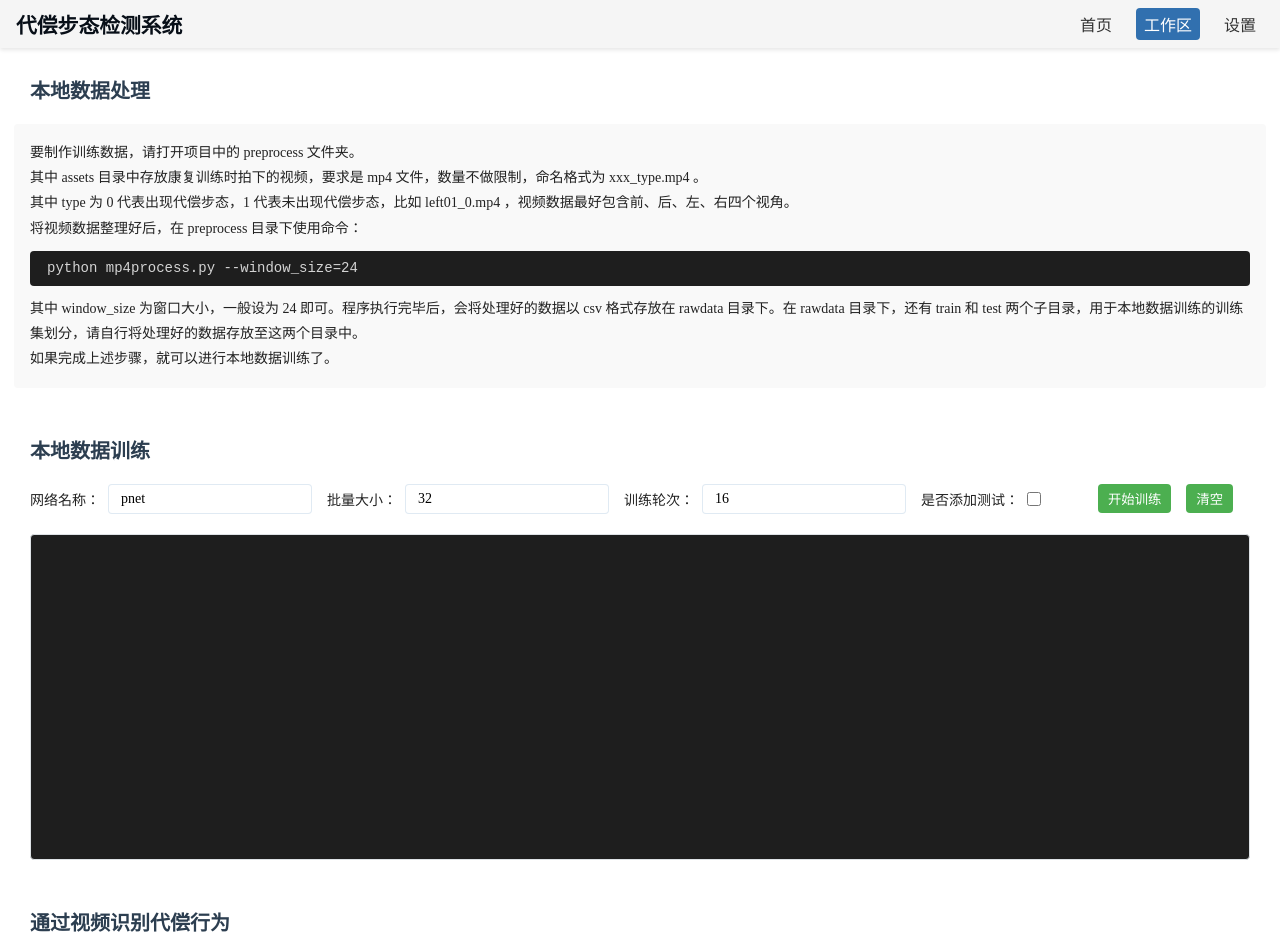
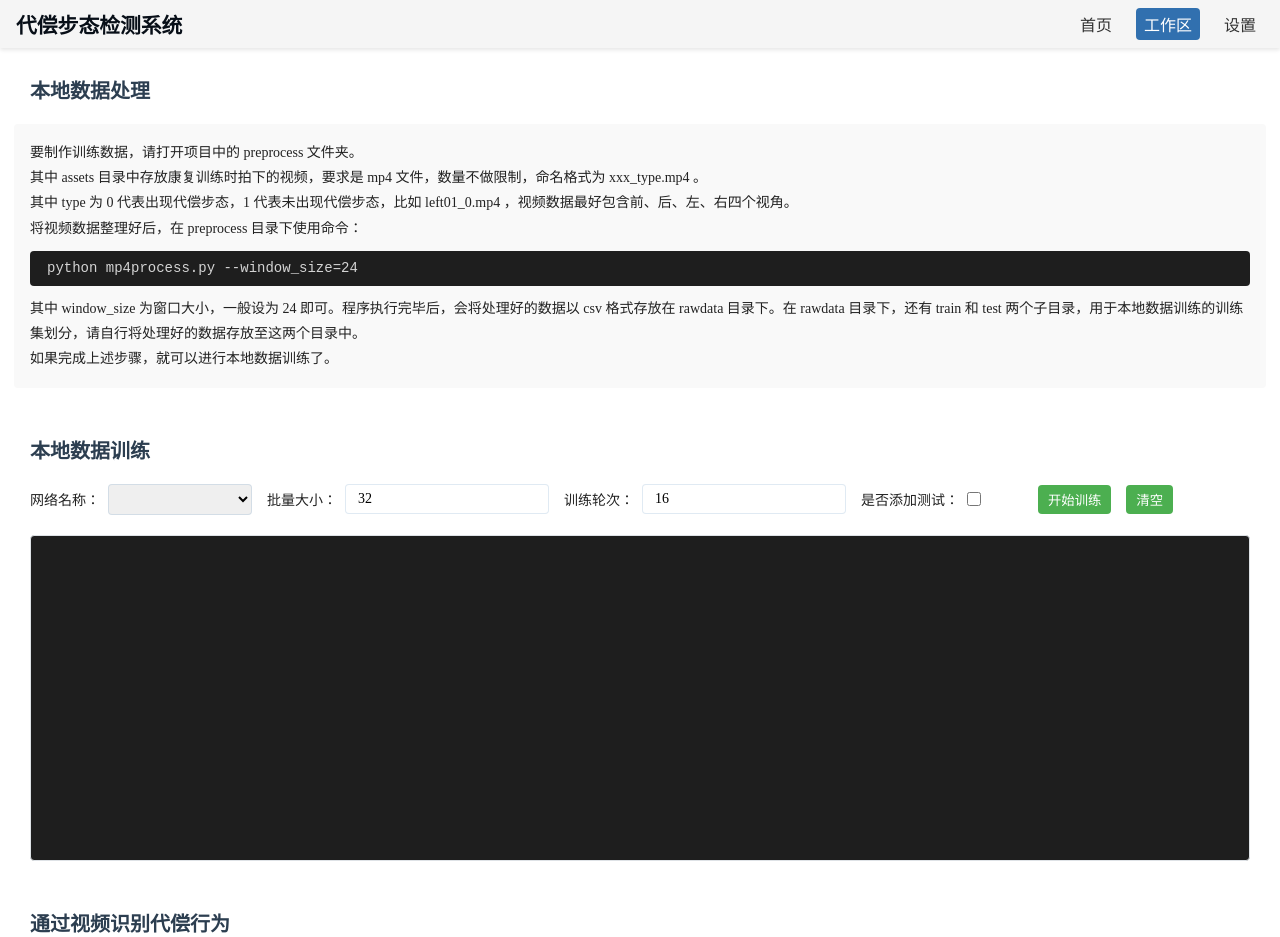
Before and after one commit to nanami9426/bishef, a Vue app: page /workspace in a window 1280 px wide. Built offline with nearby package versions, Linux system fonts and the light colour scheme.

Commit message:
修改了选择网络的选项框

```diff
--- a/src/components/TrainConsole.vue
+++ b/src/components/TrainConsole.vue
@@ -1,9 +1,17 @@
 <template>
 <div class="train-terminal">
     <div class="controls">
-    <label>
+    <!-- <label>
         网络名称：
         <input type="text" v-model="params.net_name" />
+    </label> -->
+    <label>
+      网络名称：
+      <select v-model="params.net_name">
+        <option value="front">{{ `pose_net` }}</option>
+        <option value="left">{{ `pose_text_cnn` }}</option>
+        <option value="right">{{ `pose_transformer` }}</option>
+      </select>
     </label>
     <label>
         批量大小：
@@ -37,11 +45,10 @@ import { ref, reactive, nextTick } from 'vue'
 
 const params = reactive({
 batch_size: 32,
-net_name: 'pnet',
+net_name: 'pose_net',
 num_epochs: 16,
 evaluate_test: false
 })
-
 const logs = ref([])
 const running = ref(false)
 const cmdWindow = ref(null)
@@ -132,6 +139,18 @@ input {
   transition: border-color 0.15s;
   font-family: 'SimSun', '宋体', serif;
 }
+select {
+  border: 1px solid rgba(49, 112, 175, 0.15);
+  border-radius: 4px;
+  padding: 6px 12px;
+  font-size: 14px;
+  transition: border-color 0.15s;
+  font-family: 'SimSun', '宋体', serif;
+}
+
+select:focus {
+  outline: none;
+}
 
 input:focus {
   outline: none;
```
